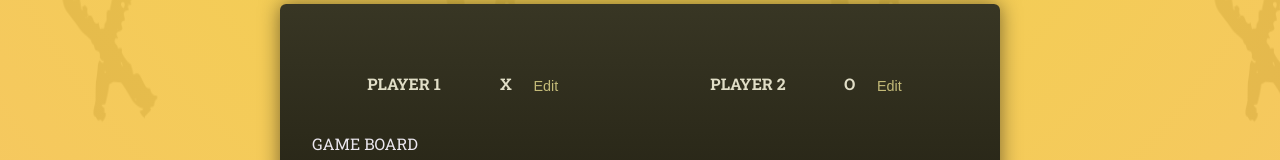
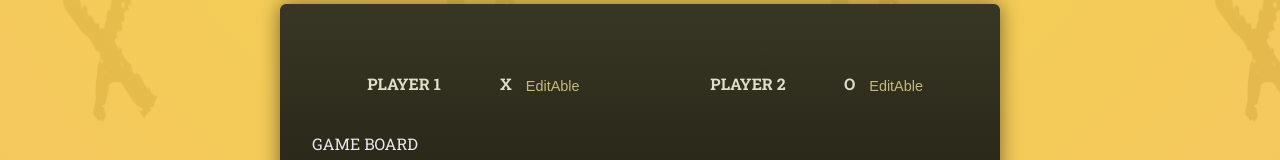
Before and after one commit to M0H1K4/React-vite--tic-tac-toe, a React (Vite) app: page / in a window 1280 px wide. Shown: the part 332-492 px from the top of the page. Built offline with nearby package versions, Linux system fonts and the light colour scheme; a web font is replaced by a local one.

Commit message:
added new components

```diff
--- a/src/components/Player.jsx
+++ b/src/components/Player.jsx
@@ -7,7 +7,7 @@ export default function Player({name, symbol}) {
         <span className="player-name">{name}</span>
         <span className="player-symbol">{symbol}</span>
       </span>
-      <button>Edit</button>
+      <button>EditAble</button>
     </li>
   );
 }
```
